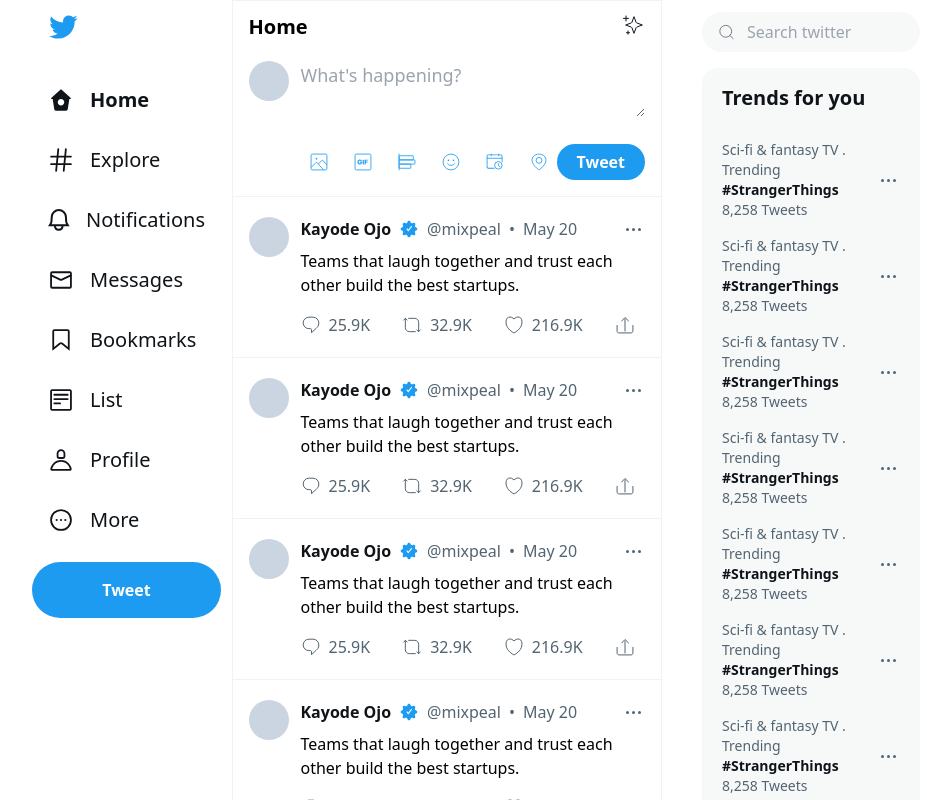
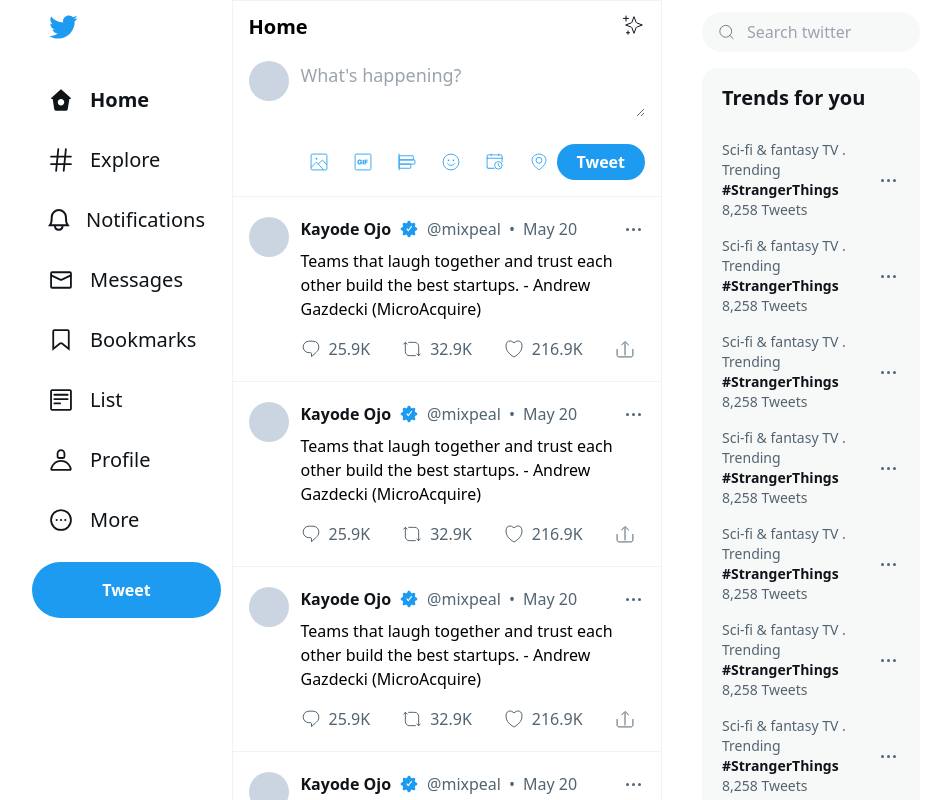
Before and after one commit to Mixpeal/twitter-feed-tailwind, a Next.js app: page / in a window 1280 px wide. Shown: the top 800 px of the page, without its empty margins (160-1087 px from the left). Built offline with nearby package versions, Linux system fonts and the light colour scheme.

Commit message:
initial release

```diff
--- a/components/tweets/EachTweet.js
+++ b/components/tweets/EachTweet.js
@@ -26,7 +26,9 @@
                             </svg>
                         </button>
                     </div>
-                    <div className="mt-2">Teams that laugh together and trust each other build the best startups.</div>
+                    <div className="mt-2">
+                        Teams that laugh together and trust each other build the best startups. - Andrew Gazdecki (MicroAcquire)
+                    </div>
                     <div className="flex mt-4 space-x-3 lg:space-x-8">
                         <button className="flex space-x-1 lg:space-x-2 items-center">
                             <svg width="20" height="20" viewBox="0 0 20 20" fill="none" xmlns="http://www.w3.org/2000/svg">
```
